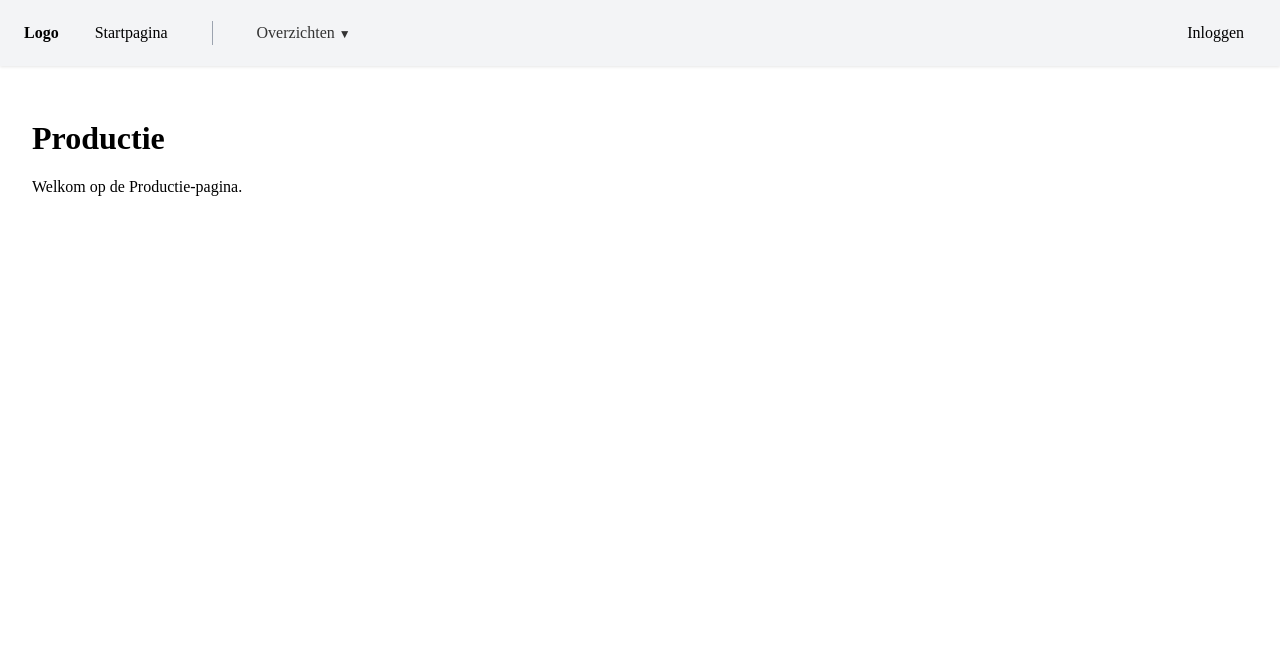
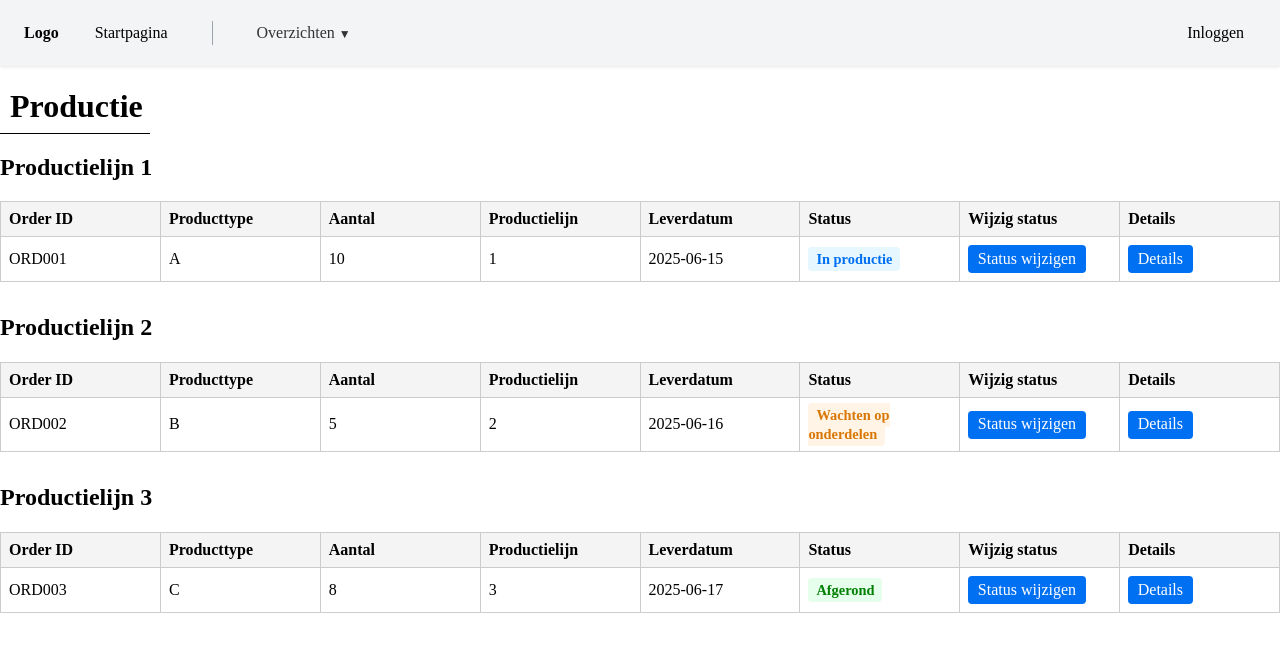
Before and after one commit to ZuydUniversity/2425-B2C6-B2B-2-Frontend, a Next.js app: page /production in a window 1280 px wide. Shown: the top 652 px of the page. Built offline with nearby package versions, Linux system fonts and the light colour scheme.

Commit message:
productpage 0.1

```diff
--- /dev/null
+++ b/src/pages/production.module.scss
@@ -0,0 +1,71 @@
+.title {
+  h1 {
+    margin-bottom: 0.5rem;
+    margin-left: 10px;
+  }
+}
+
+.separator {
+  border: none;
+  border-bottom: 1px solid black;
+  width: 150px;
+  margin-top: 0.5rem;
+  margin-left: 0;
+}
+
+.page {
+  padding: 2rem;
+}
+
+.table {
+  width: 100%;
+  table-layout: fixed;
+  border-collapse: collapse;
+  margin-bottom: 2rem;
+
+  th,
+  td {
+    border: 1px solid #ccc;
+    padding: 0.5rem;
+    text-align: left;
+  }
+
+  th {
+    background-color: #f4f4f4;
+  }
+}
+
+.status {
+  padding: 0.25rem 0.5rem;
+  border-radius: 4px;
+  font-weight: bold;
+  font-size: 0.9rem;
+}
+
+.inproductie {
+  background-color: #e6f7ff;
+  color: #0070f3;
+}
+
+.afgerond {
+  background-color: #e6ffed;
+  color: #008000;
+}
+
+.wachtenoponderdelen {
+  background-color: #fff4e6;
+  color: #d97706;
+}
+
+.button {
+  background-color: #0070f3;
+  color: white;
+  padding: 0.3rem 0.6rem;
+  border: none;
+  border-radius: 4px;
+  cursor: pointer;
+
+  &:hover {
+    background-color: #005ac1;
+  }
+}
--- a/src/pages/production.tsx
+++ b/src/pages/production.tsx
@@ -1,8 +1,90 @@
+import styles from "./production.module.scss";
+import React from "react";
+
+const sampleData = [
+  {
+    orderId: "ORD001",
+    productType: "A",
+    aantal: 10,
+    productielijn: 1,
+    leverdatum: "2025-06-15",
+    status: "In productie",
+  },
+  {
+    orderId: "ORD002",
+    productType: "B",
+    aantal: 5,
+    productielijn: 2,
+    leverdatum: "2025-06-16",
+    status: "Wachten op onderdelen",
+  },
+  {
+    orderId: "ORD003",
+    productType: "C",
+    aantal: 8,
+    productielijn: 3,
+    leverdatum: "2025-06-17",
+    status: "Afgerond",
+  },
+];
+
 const ProductionPage = () => {
+  const groupedByLine = [1, 2, 3].map((lijn) => ({
+    lijn,
+    orders: sampleData.filter((o) => o.productielijn === lijn),
+  }));
+
   return (
-    <div style={{ padding: "2rem" }}>
-      <h1>Productie</h1>
-      <p>Welkom op de Productie-pagina.</p>
+    <div>
+      <div className={styles.title}>
+        <h1>Productie</h1>
+        <hr className={styles.separator} />
+      </div>
+      <div>
+        {groupedByLine.map(({ lijn, orders }) => (
+          <div key={lijn}>
+            <h2>Productielijn {lijn}</h2>
+            <table className={styles.table}>
+              <thead>
+                <tr>
+                  <th>Order ID</th>
+                  <th>Producttype</th>
+                  <th>Aantal</th>
+                  <th>Productielijn</th>
+                  <th>Leverdatum</th>
+                  <th>Status</th>
+                  <th>Wijzig status</th>
+                  <th>Details</th>
+                </tr>
+              </thead>
+              <tbody>
+                {orders.map((order) => (
+                  <tr key={order.orderId}>
+                    <td>{order.orderId}</td>
+                    <td>{order.productType}</td>
+                    <td>{order.aantal}</td>
+                    <td>{order.productielijn}</td>
+                    <td>{order.leverdatum}</td>
+                    <td>
+                      <span
+                        className={`${styles.status} ${styles[order.status.replace(/\s/g, "").toLowerCase()]}`}
+                      >
+                        {order.status}
+                      </span>
+                    </td>
+                    <td>
+                      <button className={styles.button}>Status wijzigen</button>
+                    </td>
+                    <td>
+                      <button className={styles.button}>Details</button>
+                    </td>
+                  </tr>
+                ))}
+              </tbody>
+            </table>
+          </div>
+        ))}
+      </div>
     </div>
   );
 };
```
